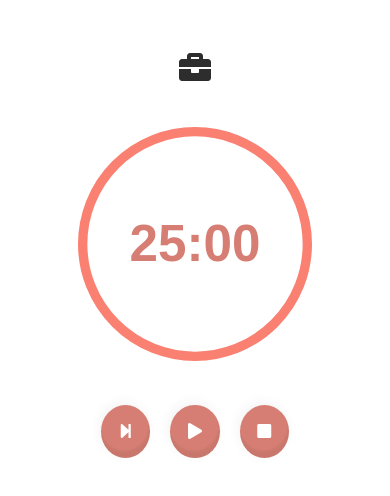
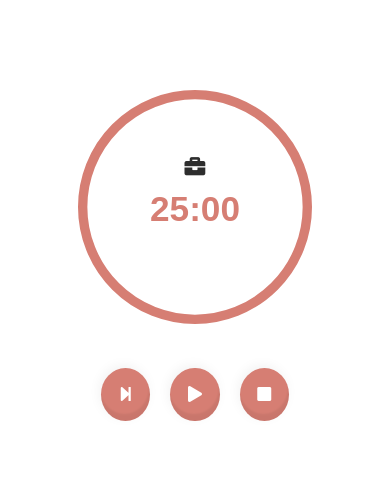
Before and after one commit to MatthieuNadeau96/Pomodoro-Timer, a React (Create React App) app: page / in a window 390 px wide. Shown: the top 496 px of the page. Built offline with nearby package versions, Linux system fonts and the light colour scheme.

Commit message:
changed Circle color and made the workPlayIcon in the center of the Circle

```diff
--- a/src/App.css
+++ b/src/App.css
@@ -20,20 +20,26 @@
   z-index: 1;
 }
 
-.counter {
+.counterContainer {
   position: absolute;
   top: 50%;
   left: 50%;
-  transform: translate(-50%, -135%);
-  font-size: 4em;
-  color: #d67e73;
+  transform: translate(-49%, -100%);
 }
 
 .workPlayIcon {
   font-size: 2em;
   margin: 0px;
+  margin-bottom: 20px;
   color: #2d2d2d;
 }
+
+.counter {
+  font-size: 4em;
+  color: #d67e73;
+  margin: 0;
+}
+
 
 .actionBtn {
   padding: 1.1em;
@@ -61,12 +67,20 @@
 
 
 @media (max-width: 600px) {
-  .counter {
+  .counterContainer {
     position: absolute;
     top: 50%;
     left: 50%;
-    transform: translate(-50%, -125%);
-    font-size: 3.2em;
+    transform: translate(-50%, -110%);
+  }
+
+  .workPlayIcon {
+    font-size: 1.3em;
+    margin-bottom: 10px;
+  }
+
+  .counter {
+    font-size: 2.2em;
   }
 
   .actionBtn {
--- a/src/components/Timer.js
+++ b/src/components/Timer.js
@@ -17,14 +17,16 @@ class Timer extends Component {
 
     return (
       <div className="timerContainer">
-        <p className="workPlayIcon"> { mode === 'WORK' ? <i className="fas fa-briefcase"/> : <i className="fas fa-coffee"/>} </p>
         <Circle
           className="circleProgress"
           percent={progressBarCountdown}
           strokeWidth="4"
-          strokeColor="salmon"
+          strokeColor="#d67e73"
         />
-      <h1 className="counter">{this.state.time.m}:{this.state.time.s}</h1>
+        <div className="counterContainer">
+          <p className="workPlayIcon"> { mode === 'WORK' ? <i className="fas fa-briefcase"/> : <i className="fas fa-coffee"/>} </p>
+          <h1 className="counter">{this.state.time.m}:{this.state.time.s}</h1>
+        </div>
         <div className="actionBtnContainer">
           <button className="skip actionBtn" onClick={this.skipTimer}><i className="fas fa-step-forward"/></button>
           {
```
